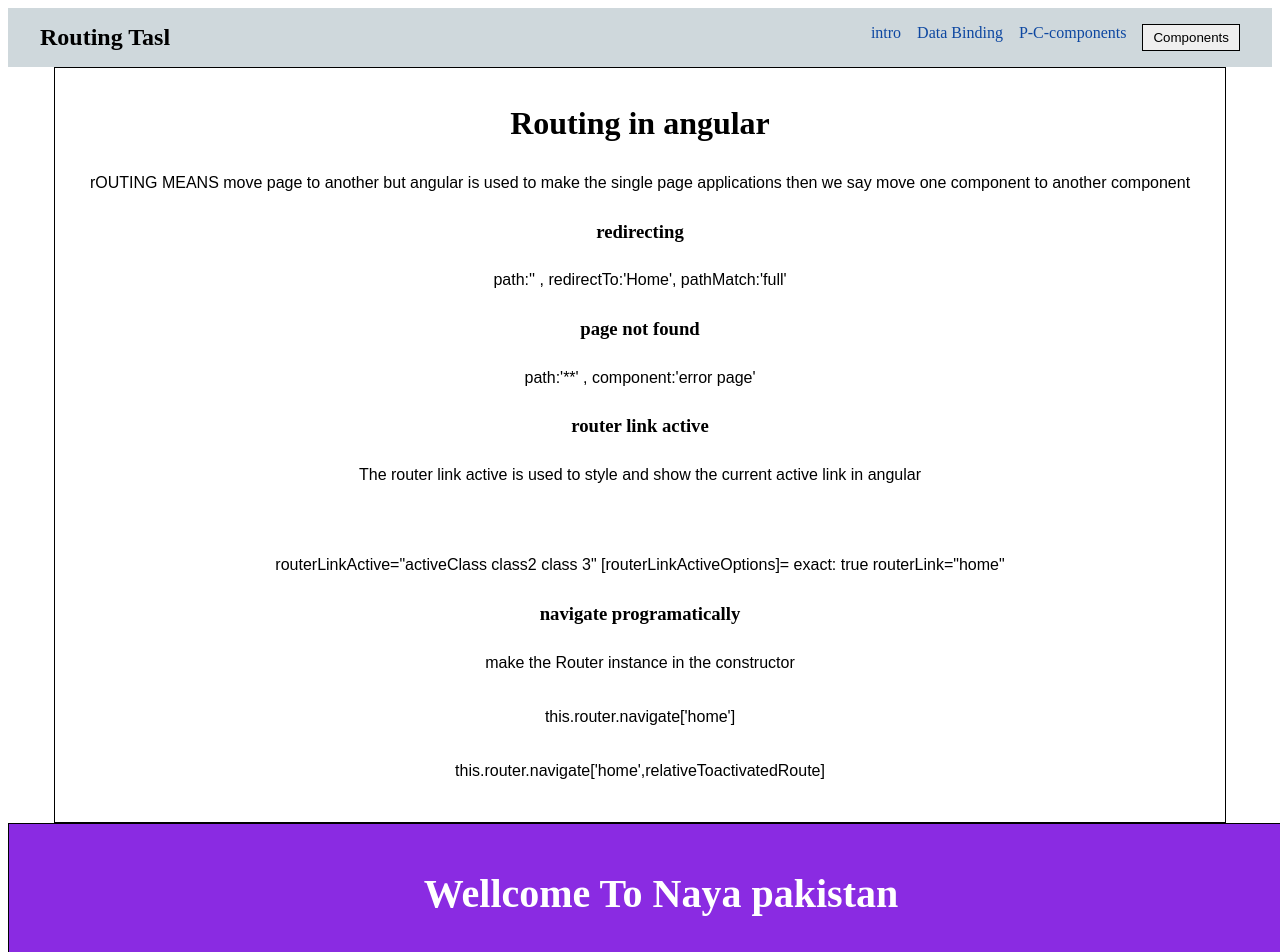
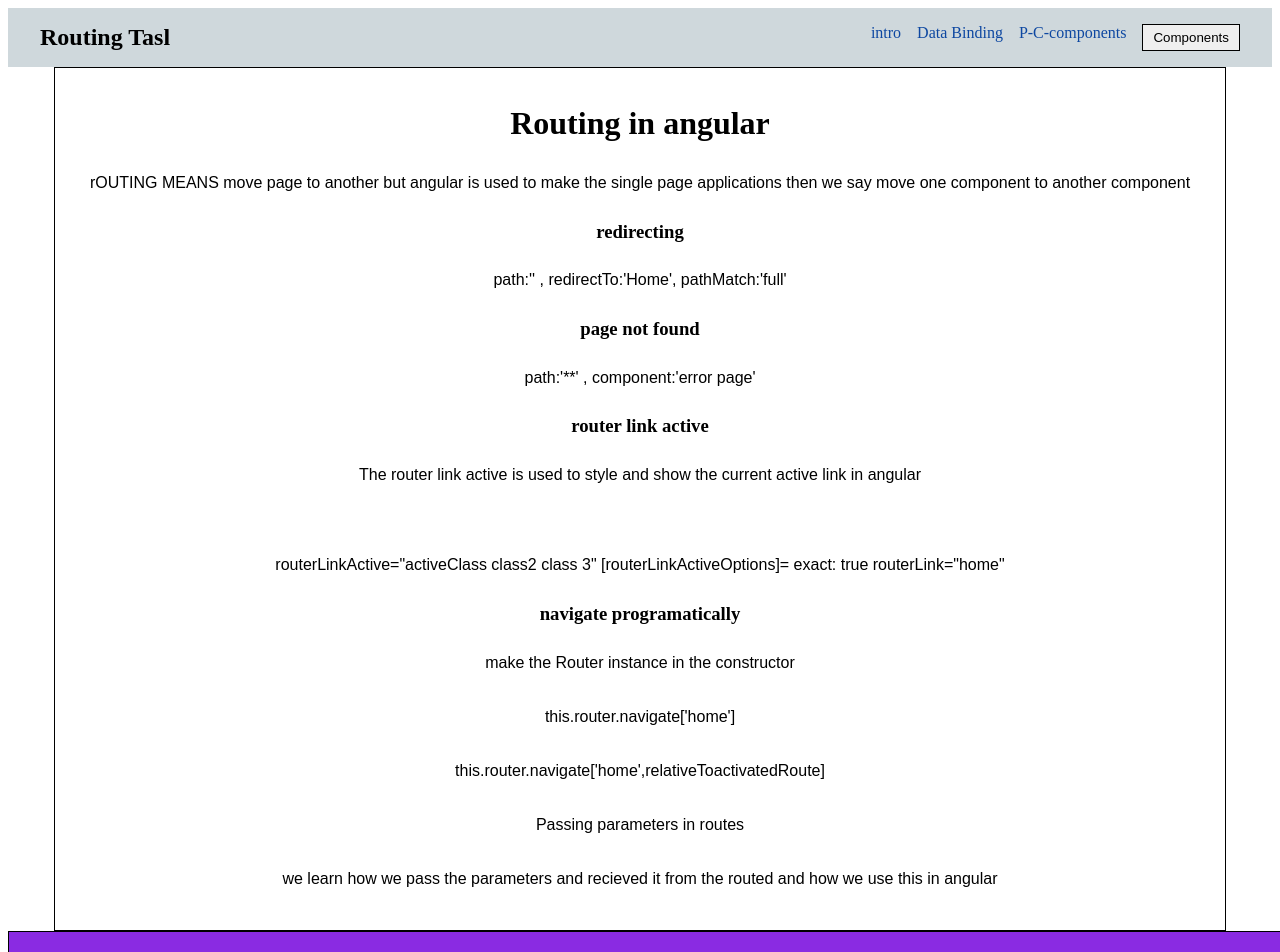
Before and after one commit to engineeralihassan/angular-revision, an Angular app: page /routing in a window 1280 px wide. Shown: the top 952 px of the page. Built offline with nearby package versions, Linux system fonts and the light colour scheme.

Commit message:
Routing continues

```diff
--- a/src/app/components/routing/routing.component.html
+++ b/src/app/components/routing/routing.component.html
@@ -29,4 +29,9 @@
   <p>make the Router instance in the constructor</p>
   <p>this.router.navigate['home']</p>
   <p>this.router.navigate['home',relativeToactivatedRoute]</p>
+  <p>Passing parameters in routes</p>
+  <p>
+    we learn how we pass the parameters and recieved it from the routed and how
+    we use this in angular
+  </p>
 </div>
```
